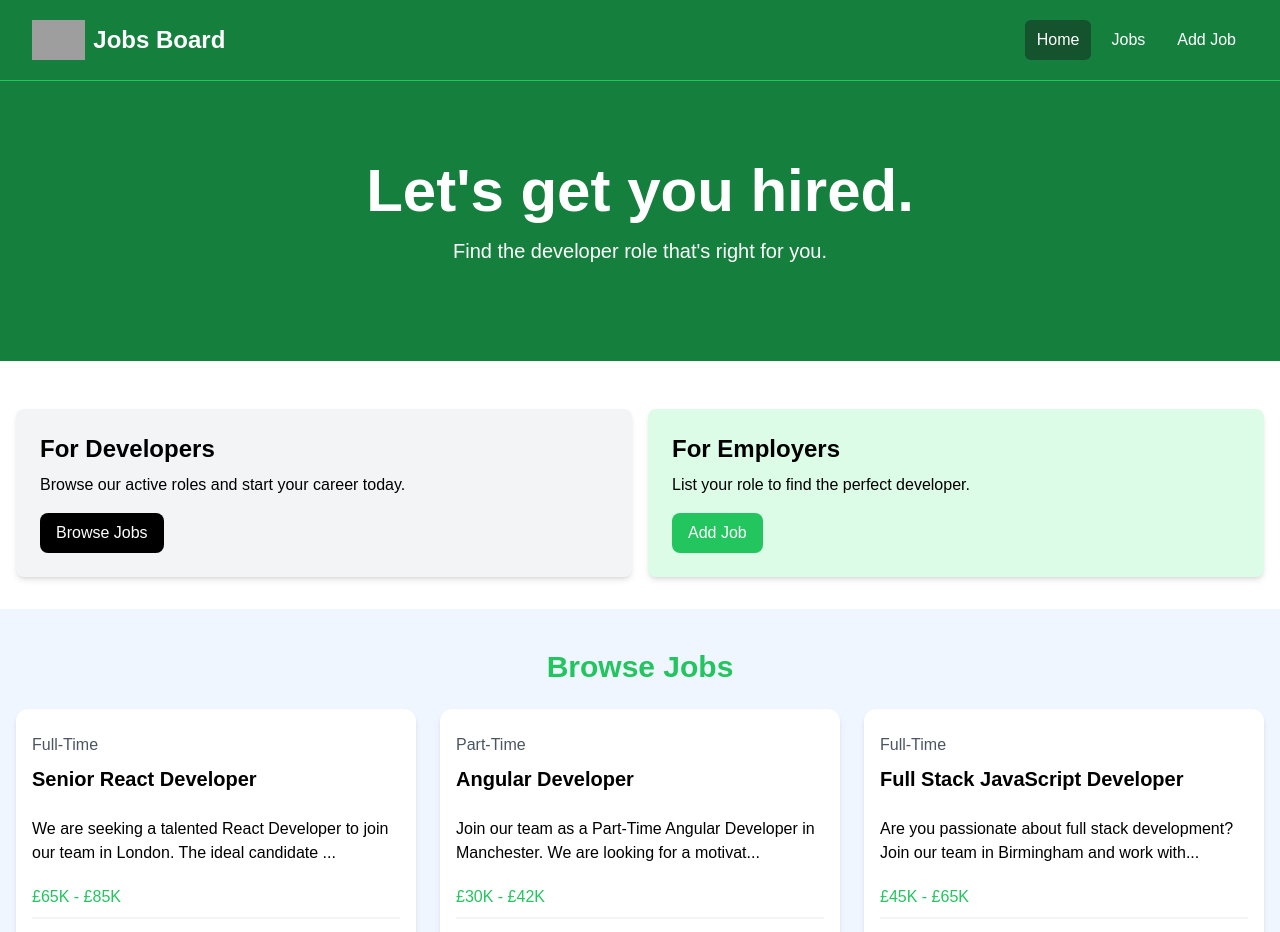
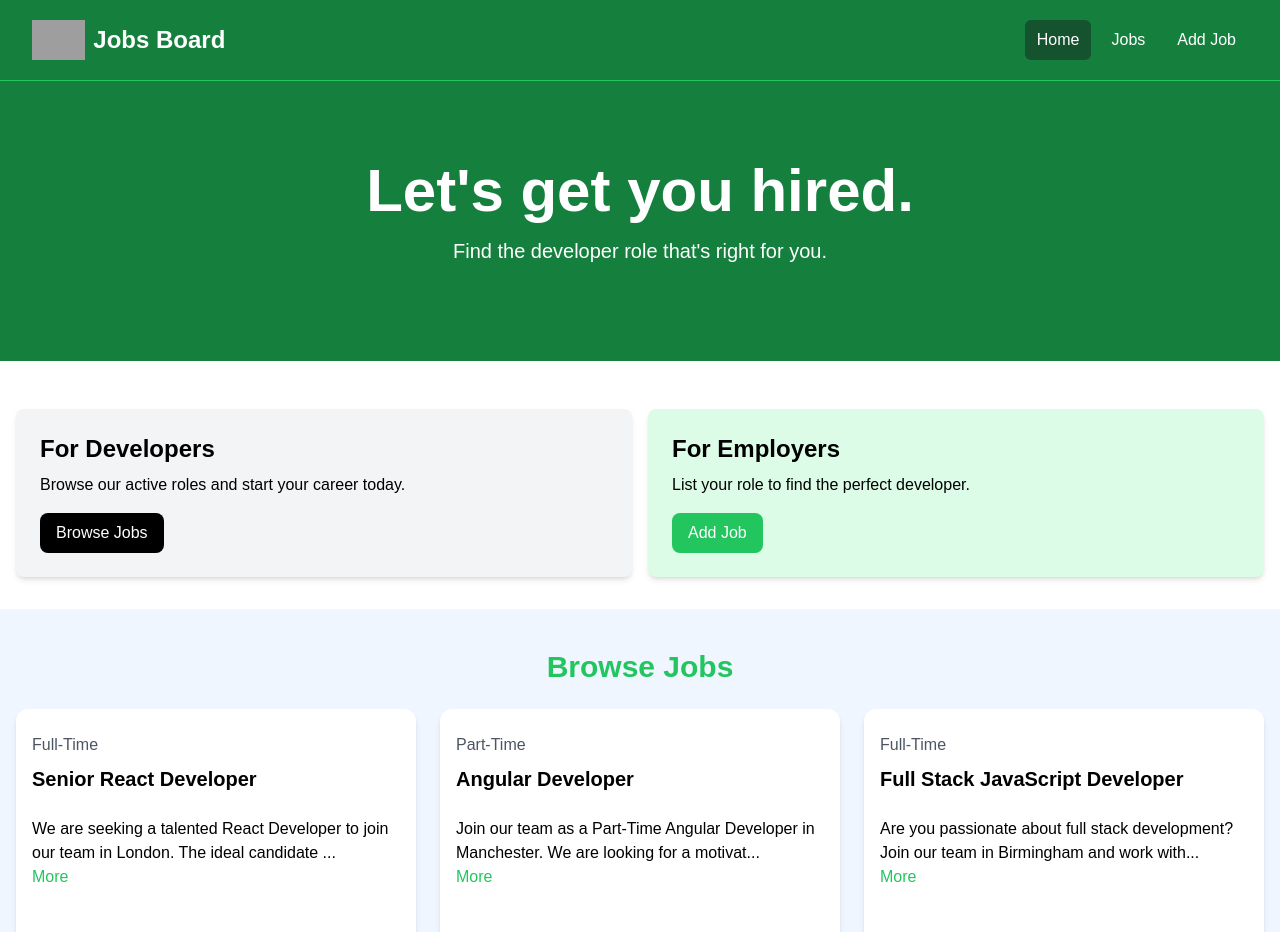
Before and after one commit to connorhanks/DevJobs-Developer-Jobs-Board, a Vue app: page / in a window 1280 px wide. Shown: the top 932 px of the page. Built offline with nearby package versions, Linux system fonts and the light colour scheme; grey boxes are pictures that could not be loaded.

Commit message:
add 'more' & 'less' btns to show/hide full job descriptions

```diff
--- a/src/components/JobListing.vue
+++ b/src/components/JobListing.vue
@@ -6,6 +6,12 @@ const props = defineProps({
 });
 
 const showFullDescription = ref(false);
+
+const toggleFullDescription = () => {
+  // Sets to opposite of current value
+  showFullDescription.value = !showFullDescription.value;
+};
+
 const truncatedDescription = computed(() => {
   // Set the description as the full, unmodified description
   let description = props.job.description;
@@ -29,7 +35,16 @@ const truncatedDescription = computed(() => {
       </div>
 
       <div class="mb-5">
-        {{ truncatedDescription }}
+        <div>
+          {{ truncatedDescription }}
+        </div>
+        <button
+          @click="toggleFullDescription"
+          class="text-green-500 hover:text-green-600 mb-5"
+        >
+          <!-- If showFullDescription is true, show 'Less', otherwise show 'More'-->
+          {{ showFullDescription ? "Less" : "More" }}
+        </button>
       </div>
 
       <h3 class="text-green-500 mb-2">{{ job.salary }}</h3>
```
